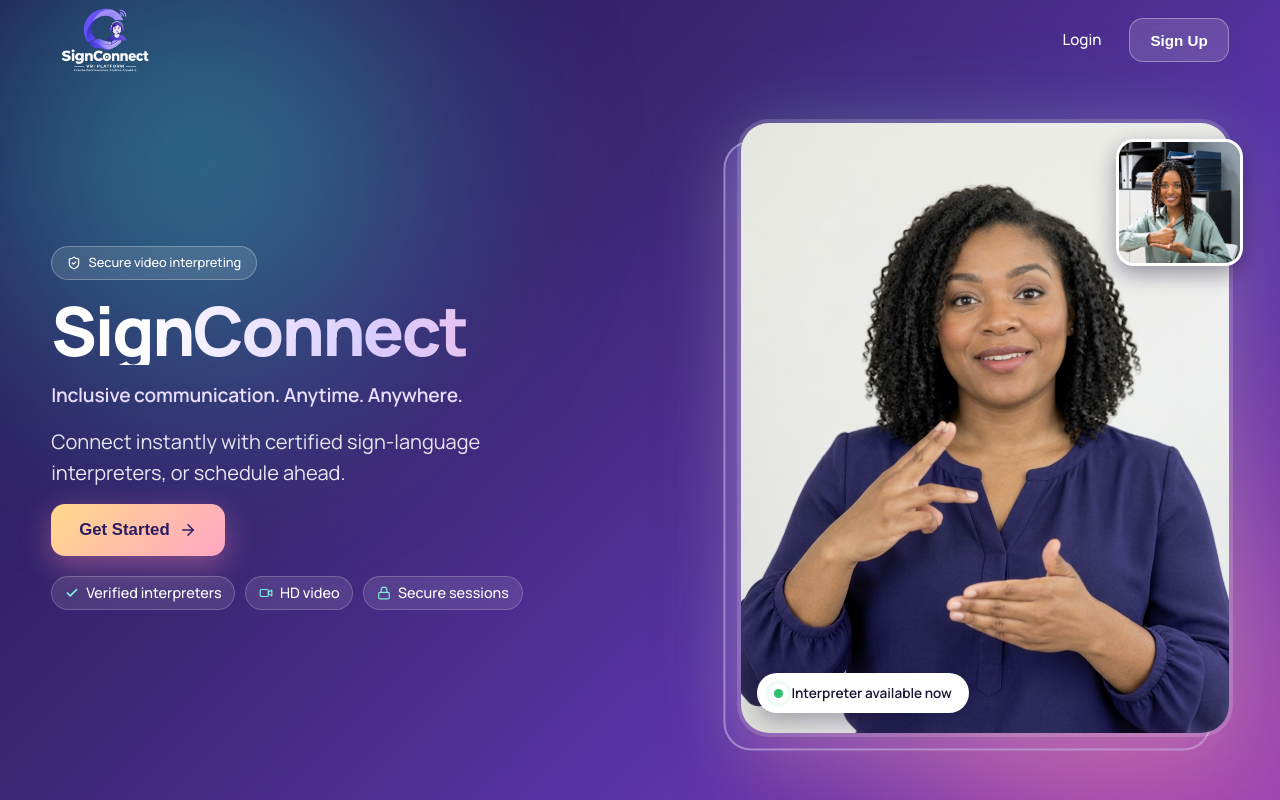
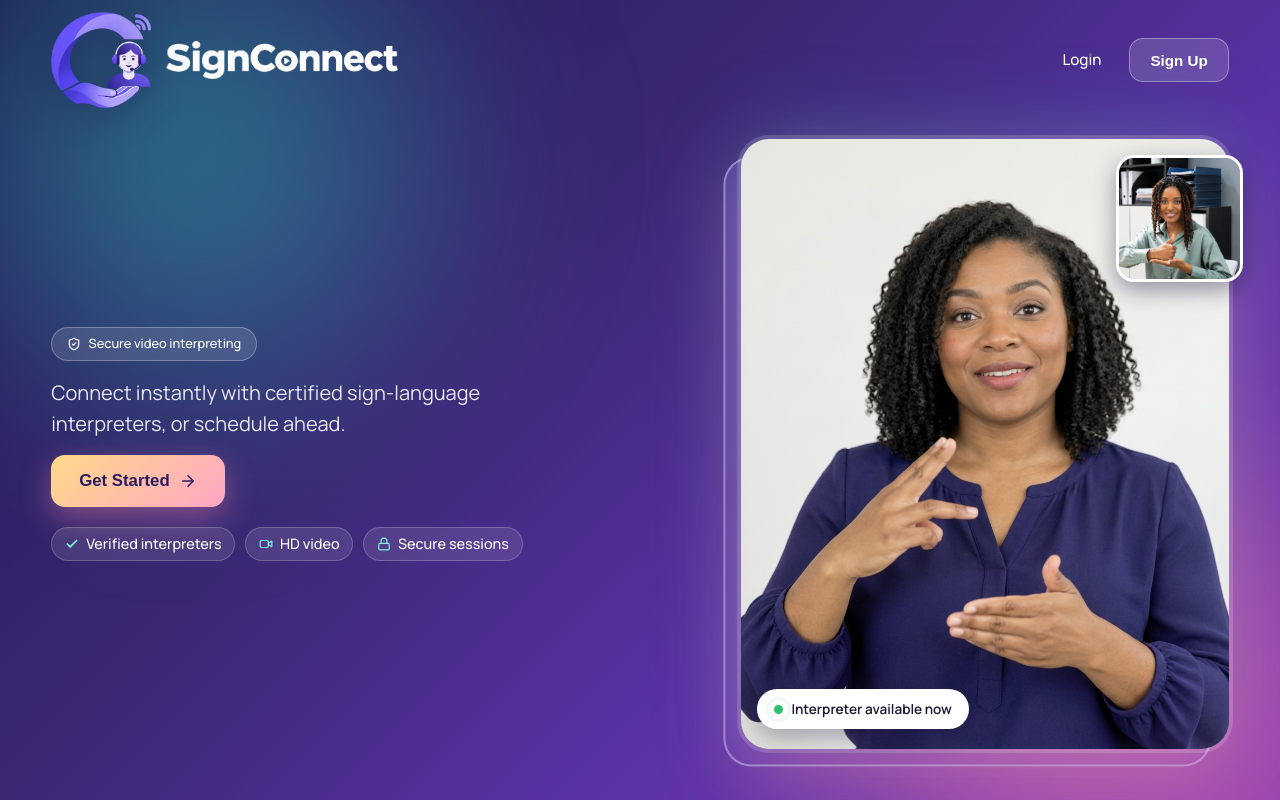
Before and after one commit to VRI-Refactory-project/vri-web, a React (Vite) app: page /landing in a window 1280 px wide. Built offline with nearby package versions, Linux system fonts and the light colour scheme; no server answers.

Commit message:
feat: single-screen landing page with gradient and new header logo

```diff
--- a/src/pages/landing/LandingPage.css
+++ b/src/pages/landing/LandingPage.css
@@ -121,24 +121,6 @@
   font-size: 0.8rem;
   font-weight: 500;
   width: fit-content;
-}
-
-.landing-title {
-  font-size: clamp(2.75rem, 8.5vh, 6rem);
-  line-height: 1.02;
-  font-weight: 800;
-  margin: 0;
-  color: #fff;
-  letter-spacing: -0.035em;
-  overflow-wrap: anywhere;
-}
-
-.landing-tagline {
-  margin: 0;
-  font-size: clamp(1.05rem, 2.4vh, 1.5rem);
-  font-weight: 600;
-  color: #cfc7f5;
-  letter-spacing: -0.01em;
 }
 
 .landing-subtitle {
@@ -453,18 +435,6 @@
   }
 }
 
-.landing-title {
-  background: linear-gradient(100deg, #ffffff 15%, #d9ccff 55%, #ffb3d1 100%);
-  -webkit-background-clip: text;
-  background-clip: text;
-  color: transparent;
-  -webkit-text-fill-color: transparent;
-}
-
-.landing-tagline {
-  color: #e9defd;
-}
-
 .landing-badge {
   background: rgba(255, 255, 255, 0.12);
   border: 1px solid rgba(255, 255, 255, 0.28);
@@ -529,3 +499,58 @@
     animation: none;
   }
 }
+
+/* --- Brand in the header: the symbol and the word side by side, large --- */
+.landing-header {
+  justify-content: space-between;
+  padding-top: 0.75rem;
+}
+
+.landing-brand {
+  display: flex;
+  align-items: center;
+  gap: clamp(0.5rem, 1.2vw, 1rem);
+  text-decoration: none;
+}
+
+.landing-brand-icon {
+  display: block;
+  height: clamp(64px, 12vh, 120px);
+  width: auto;
+  filter: drop-shadow(0 6px 18px rgba(20, 10, 60, 0.35));
+}
+
+.landing-brand-word {
+  display: block;
+  height: clamp(26px, 4.8vh, 48px);
+  width: auto;
+}
+
+.landing-brand:focus-visible {
+  outline: 3px solid #fff;
+  outline-offset: 4px;
+  border-radius: 12px;
+}
+
+/* The page still has a main heading for screen readers, but shows nothing in the hero. */
+.landing-sr {
+  position: absolute;
+  width: 1px;
+  height: 1px;
+  margin: -1px;
+  padding: 0;
+  overflow: hidden;
+  clip: rect(0, 0, 0, 0);
+  white-space: nowrap;
+  border: 0;
+}
+
+@media (max-width: 480px) {
+  .landing-brand-icon {
+    height: 52px;
+  }
+
+  .landing-brand-word {
+    height: 20px;
+  }
+}
--- a/src/pages/landing/LandingPage.tsx
+++ b/src/pages/landing/LandingPage.tsx
@@ -2,7 +2,8 @@ import { Link, useNavigate } from 'react-router-dom';
 import { ArrowRight, Check, Lock, ShieldCheck, Video } from 'lucide-react';
 import interpreter from '../../assets/interpreter.jpeg';
 import interpreter2 from '../../assets/interpreter2.png';
-import logo from '../../assets/no_bg.png';
+import logoIcon from '../../assets/logo-icon.png';
+import logoWord from '../../assets/logo-wordmark.png';
 import './LandingPage.css';
 
 // Landing page: public marketing entry point, kept to a single screen (no scrolling).
@@ -14,8 +15,9 @@ export function LandingPage() {
   return (
     <div className="landing">
       <header className="landing-header">
-        <Link to="/" className="landing-logo">
-          <img src={logo} alt="SignConnect" className="landing-logo-img" />
+        <Link to="/" className="landing-brand" aria-label="SignConnect home">
+          <img src={logoIcon} alt="" className="landing-brand-icon" />
+          <img src={logoWord} alt="" className="landing-brand-word" />
         </Link>
         <nav className="landing-nav">
           <Link to="/sign-in" className="landing-login">
@@ -34,8 +36,7 @@ export function LandingPage() {
             Secure video interpreting
           </span>
 
-          <h1 className="landing-title">SignConnect</h1>
-          <p className="landing-tagline">Inclusive communication. Anytime. Anywhere.</p>
+          <h1 className="landing-sr">SignConnect</h1>
 
           <p className="landing-subtitle">
             Connect instantly with certified sign-language interpreters, or schedule ahead.
```
Also changed, not shown: src/assets/logo-icon.png (added), src/assets/logo-wordmark.png (added).
